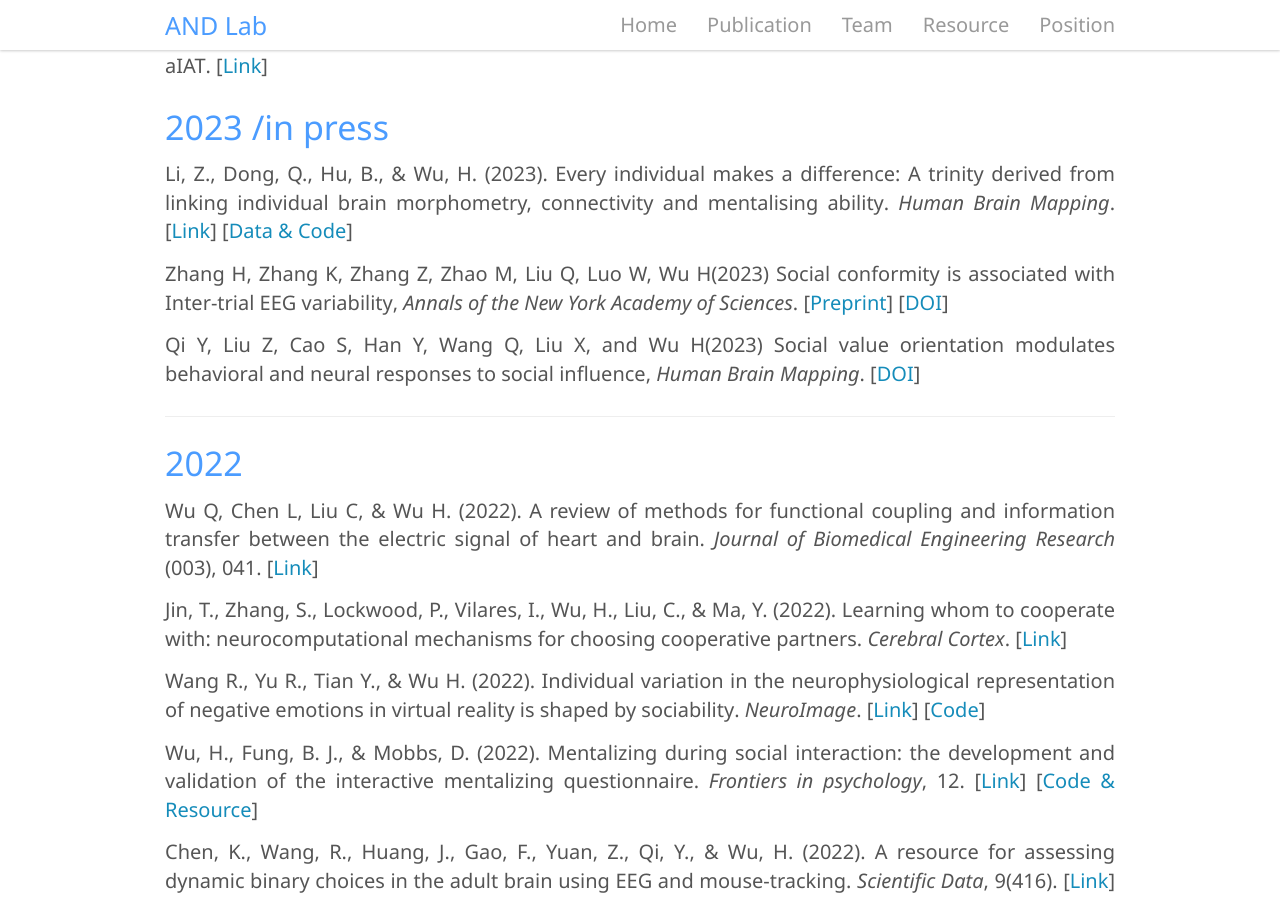
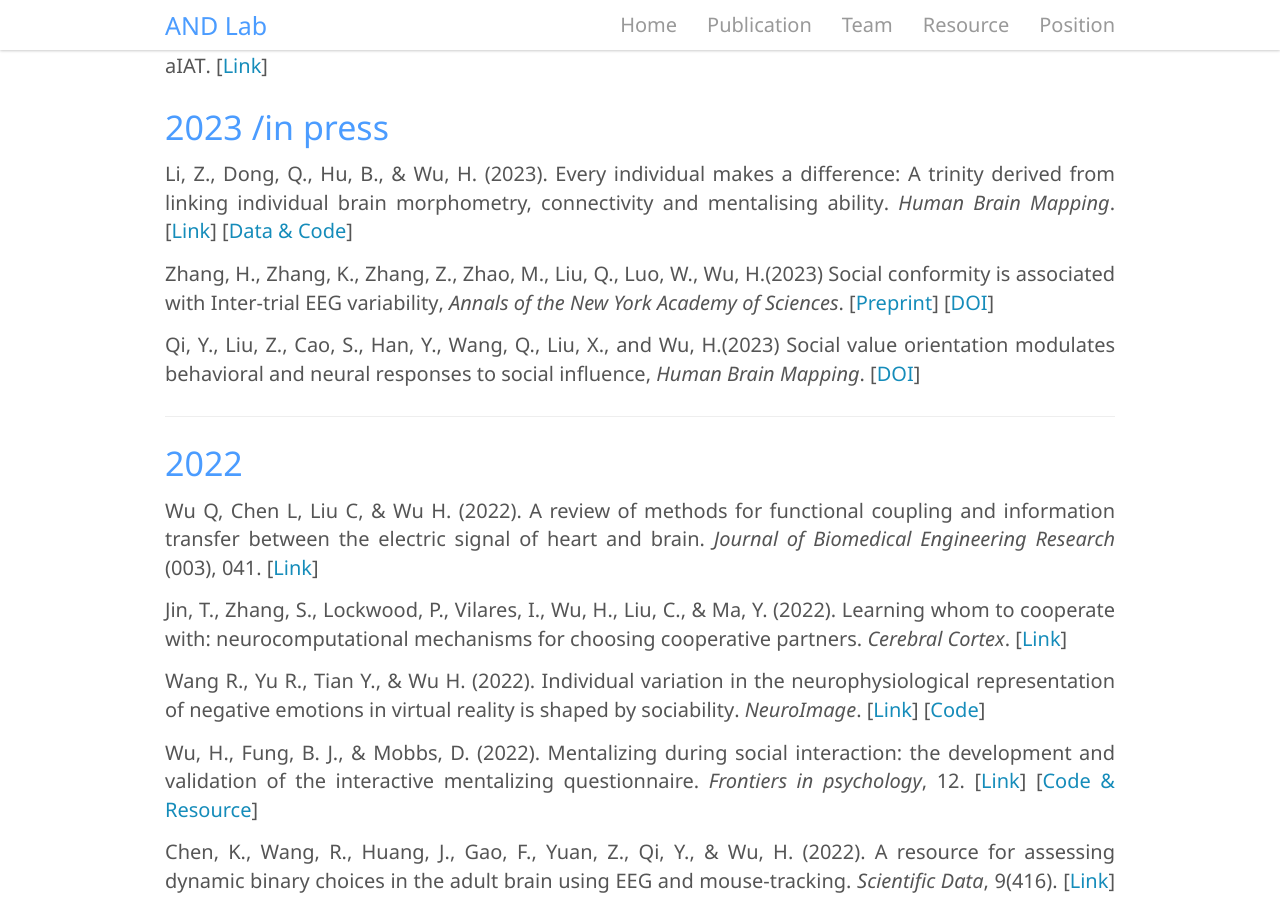
Before and after one commit to andlab-um/lab-website, a Jekyll site: the page built from _pages/publication.md, in a window 1280 px wide and 900 px high, scrolled down 561 px. Built offline with Jekyll 4.4.1, drawn with Linux system fonts in a browser that asks for light colours; nearby versions of some CDN libraries.

```diff
--- a/_pages/publication.md
+++ b/_pages/publication.md
@@ -30,9 +30,9 @@ Xu, X. J., Liu, X., Hu, X., & Wu, H. (2021). **MT-aIAT: Integrating mouse tracki
 
 Li, Z., Dong, Q., Hu, B., & Wu, H. (2023). **Every individual makes a difference: A trinity derived from linking individual brain morphometry, connectivity and mentalising ability**. *Human Brain Mapping*. [[Link](https://doi.org/10.1101/2022.04.11.487870){:target="_blank"}] [[Data & Code](https://github.com/andlab-um/trinity){:target="_blank"}]
 
-Zhang H, Zhang K, Zhang Z, Zhao M, Liu Q, Luo W, Wu H(2023) **Social conformity is associated with Inter-trial EEG variability**, *Annals of the New York Academy of Sciences*. [[Preprint](https://doi.org/10.1101/2021.10.29.465647){:target="_blank"}] [[DOI](https://doi.org/10.1111/nyas.14983){:target="_blank"}]
+Zhang, H., Zhang, K., Zhang, Z., Zhao, M., Liu, Q., Luo, W., Wu, H.(2023) **Social conformity is associated with Inter-trial EEG variability**, *Annals of the New York Academy of Sciences*. [[Preprint](https://doi.org/10.1101/2021.10.29.465647){:target="_blank"}] [[DOI](https://doi.org/10.1111/nyas.14983){:target="_blank"}]
 
-Qi Y, Liu Z, Cao S, Han Y, Wang Q, Liu X, and Wu H(2023) **Social value orientation modulates behavioral and neural responses to social influence**, *Human Brain Mapping*. [[DOI](https://doi.org/10.1002/hbm.26276){:target="_blank"}]
+Qi, Y., Liu, Z., Cao, S., Han, Y., Wang, Q., Liu, X., and Wu, H.(2023) **Social value orientation modulates behavioral and neural responses to social influence**, *Human Brain Mapping*. [[DOI](https://doi.org/10.1002/hbm.26276){:target="_blank"}]
 
 ---
 
```
